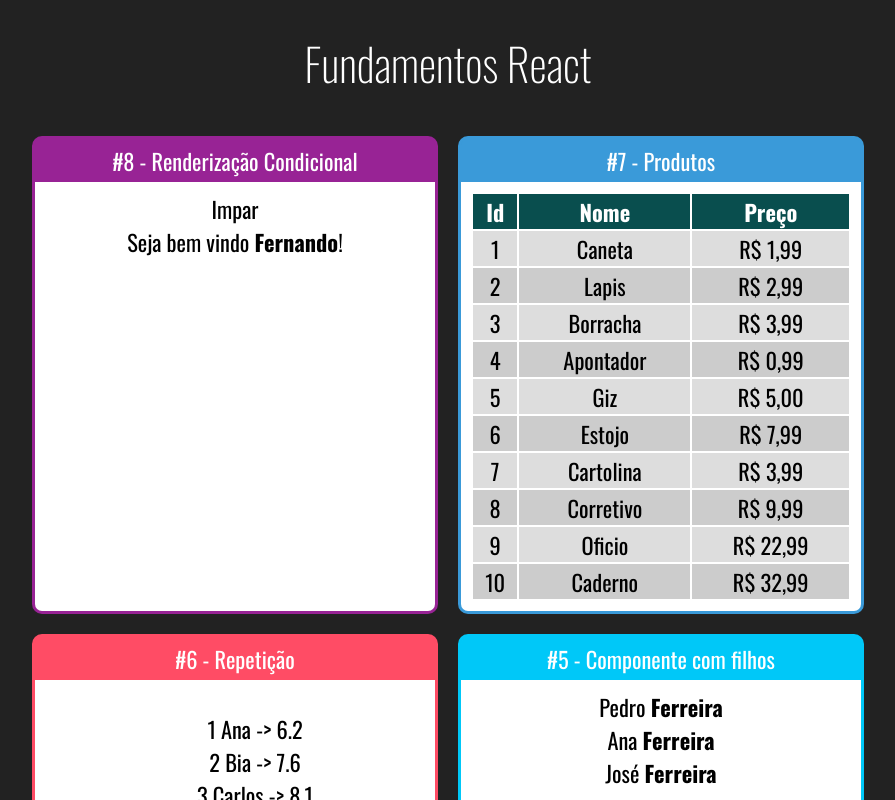
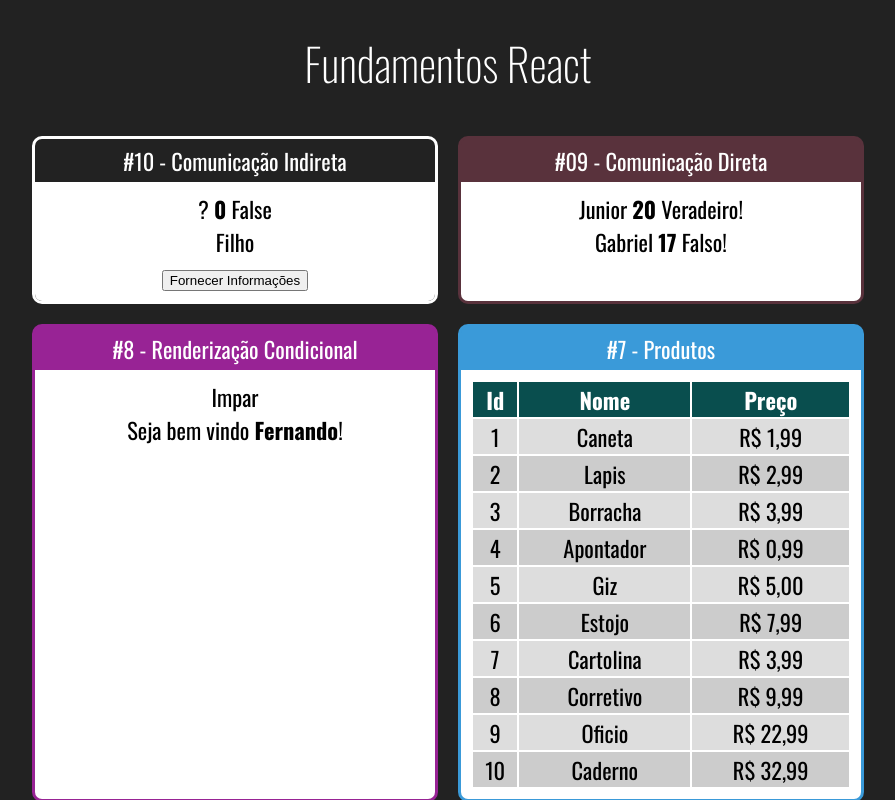
Before and after one commit to josealves380/fundamentos, a React (Create React App) app: page / in a window 1280 px wide. Shown: the top 800 px of the page, without its empty margins (192-1087 px from the left). Built offline with nearby package versions, Linux system fonts and the light colour scheme.

Commit message:
Adicionando pasta comunicação com useState comunicaçãodireta e indireta

```diff
--- a/src/App.jsx
+++ b/src/App.jsx
@@ -3,6 +3,8 @@
 
 import Card from './components/basicos/layout/Card'
 
+import IndiretaPai from './components/comunicacao/IndiretaPai.jsx'
+import DiretaPai from "./components/comunicacao/DiretaPai"
 import UsuarioInfo from "./components/condicional/UsuarioInfo"
 import ParOuImpar from "./components/condicional/ParOuImpar"
 import TabelaProdutos from "./components/repeticao/TabelaProdutos";
@@ -19,6 +21,12 @@
     <div className="App">
         <h1>Fundamentos React</h1>
         <div className="Cards">
+            <Card titulo="#10 - Comunicação Indireta" color="#88BAD39">
+                <IndiretaPai></IndiretaPai>
+            </Card>
+            <Card titulo="#09 - Comunicação Direta" color="#59323C">
+                <DiretaPai></DiretaPai>
+            </Card>
             <Card titulo="#8 - Renderização Condicional" color="#982395">
                 <ParOuImpar numero={21}></ParOuImpar>
                 <UsuarioInfo usuario={{ nome: 'Fernando' }} />
@@ -26,10 +34,10 @@
                 <UsuarioInfo />*/}
             </Card>
             <Card titulo="#7 - Produtos" color="#3A9AD9">
-                <TabelaProdutos/>
+                <TabelaProdutos />
             </Card>
             <Card titulo="#6 - Repetição" color="#FF4C65">
-                <ListaAlunos/>
+                <ListaAlunos />
             </Card>
             <Card titulo="#5 - Componente com filhos" color="#00c8f8">
                 <Familia sobrenome="Ferreira">
--- /dev/null
+++ b/src/components/comunicacao/DiretaFilho.jsx
@@ -0,0 +1,11 @@
+import React from 'react'
+
+export default props => {
+    return (
+        <div>
+            <span>{props.nome} </span>
+            <span><strong>{props.idade}</strong> </span>
+            <span>{props.nerd ? 'Veradeiro' : 'Falso'}!</span>
+        </div>
+    )
+}
--- /dev/null
+++ b/src/components/comunicacao/DiretaPai.jsx
@@ -0,0 +1,11 @@
+import React from 'react'
+import DiretaFilho from './DiretaFilho'
+
+export default props => {
+    return (
+        <div>
+            <DiretaFilho nome="Junior" idade={20} nerd={true} />
+            <DiretaFilho nome="Gabriel" idade={17} nerd={false} />
+        </div>
+    )
+}
--- /dev/null
+++ b/src/components/comunicacao/IndiretaFilho.jsx
@@ -0,0 +1,17 @@
+import React from 'react'
+
+export default props => {
+    const cb = props.quandoClicar
+    const gerarIdade = () => parseInt(Math.random() * (20)) + 50
+    const gerarNerd = () => Math.random() > 0.5
+    return (
+        <div>
+            <div>
+                Filho
+           </div>
+            <button onClick={_ => cb('João', gerarIdade(), gerarNerd())}>
+                Fornecer Informações
+            </button>
+        </div>
+    )
+}
--- /dev/null
+++ b/src/components/comunicacao/IndiretaPai.jsx
@@ -0,0 +1,25 @@
+import React, { useState } from 'react'
+import IndiretaFilho from './IndiretaFilho'
+
+export default props => {
+    const [nome, setNome] = useState('?')
+    const [idade, setIdade] = useState(0)
+    const [nerd, setNerd] = useState(false)
+
+    function fornecerInformacoes(nome, idade, nerd) {
+        setNome(nome)
+        setIdade(idade)
+        setNerd(nerd)
+    }
+    return (
+        <div>
+            <div>
+                <span>{nome} </span>
+                <span><strong>{idade}</strong></span>
+                <span> {nerd ? 'Verdadeiro' : 'False'}</span>
+            </div>
+            <IndiretaFilho quandoClicar={fornecerInformacoes}></IndiretaFilho>
+
+        </div >
+    )
+}
```
